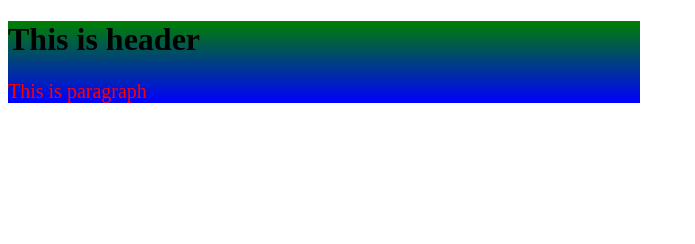
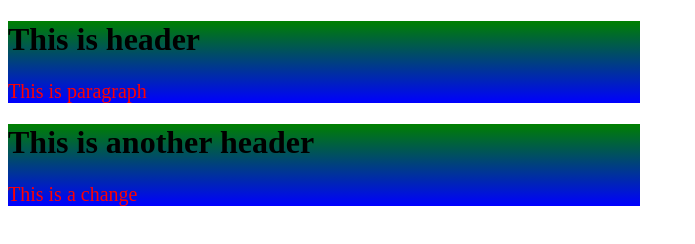
Before and after one commit to SherzodNorboboyev/my_project, a plain HTML site: page index.html in a window 1280 px wide. Shown: the whole page, without its empty margins (0-695 px from the left). Drawn offline with Linux system fonts and the light colour scheme.

Commit message:
Adding another div

```diff
--- a/index.html
+++ b/index.html
@@ -12,5 +12,9 @@
     <h1>This is header</h1>
     <p id="first">This is paragraph</p>
   </div>
+  <div class="header">
+    <h1>This is another header</h1>
+    <p id="first">This is a change</p>
+  </div>
 </body>
 </html>
```
